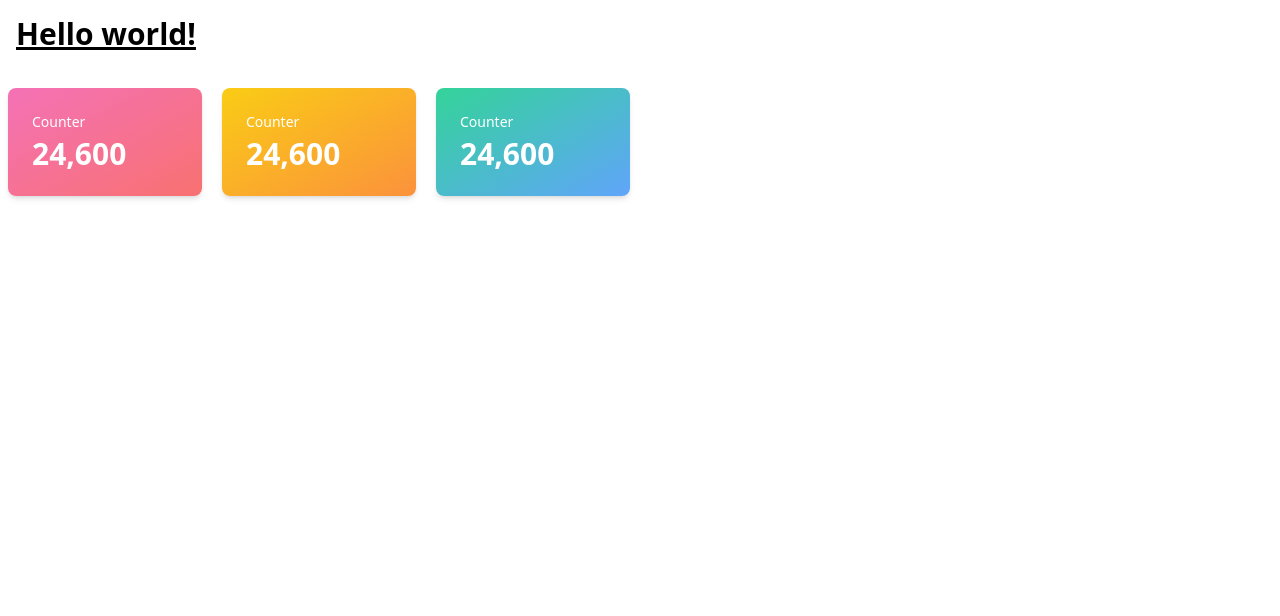
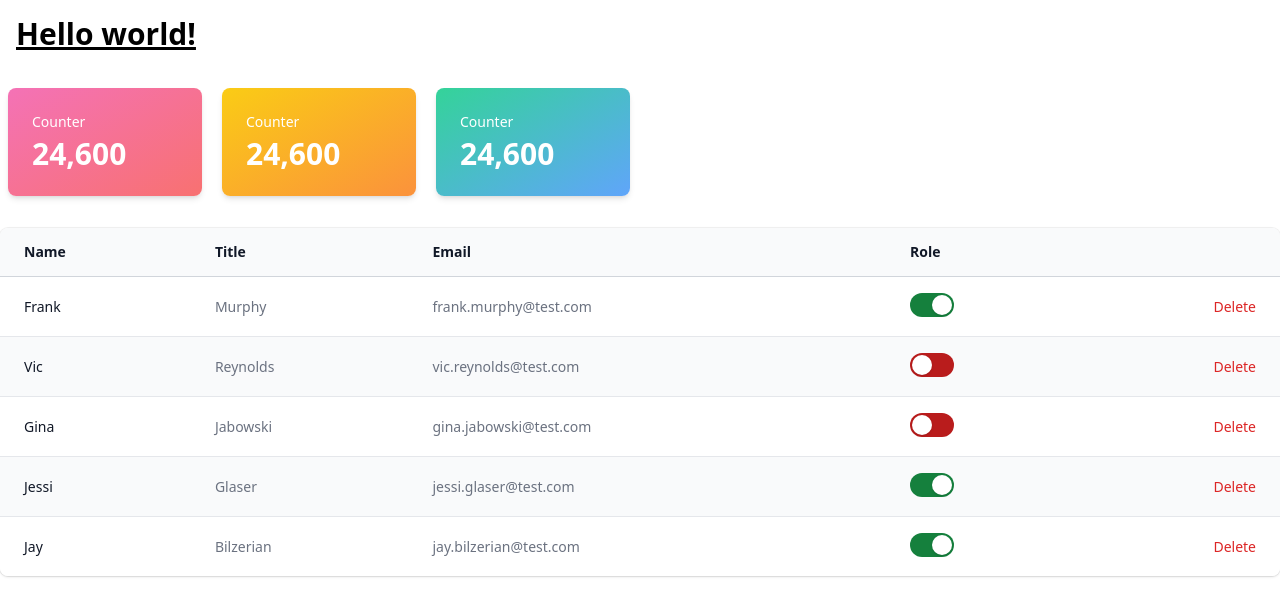
Before and after one commit to olakara/glowing-engine, a Next.js app: page / in a window 1280 px wide. Shown: the top 616 px of the page. Built offline with nearby package versions, Linux system fonts and the light colour scheme.

Commit message:
feat(user listing): adding components for user listing feature

```diff
--- /dev/null
+++ b/components/user-list/user-list.jsx
@@ -0,0 +1,54 @@
+import { useState } from 'react';
+import classNames from 'classnames';
+import UserRow from './user-row';
+
+export default function UserList(props) {
+
+   let widgetStyles = classNames({
+      'px-4 py-5 bg-gradient-to-tl shadow-md rounded-lg overflow-hidden sm:p-6': true,
+      'from-red-400 to-pink-400' : props.color === 'red',
+      'from-orange-400 to-yellow-400' : props.color === 'orange',
+      'from-blue-400 to-emerald-400' : props.color === 'blue',
+   })
+
+   const [users, setUsers] = useState([
+        { id: 1, firstName: 'Frank', lastName: 'Murphy', email: 'frank.murphy@test.com', isActive: true },
+        { id: 2, firstName: 'Vic', lastName: 'Reynolds', email: 'vic.reynolds@test.com', isActive: false },
+        { id: 3, firstName: 'Gina', lastName: 'Jabowski', email: 'gina.jabowski@test.com', isActive: false },
+        { id: 4, firstName: 'Jessi', lastName: 'Glaser', email: 'jessi.glaser@test.com', isActive: true },
+        { id: 5, firstName: 'Jay', lastName: 'Bilzerian', email: 'jay.bilzerian@test.com', isActive: true }
+    ]);
+
+
+
+ return (
+    <div className="-mx-4 mt-8 overflow-hidden shadow ring-1 ring-black ring-opacity-5 sm:-mx-6 md:mx-0 md:rounded-lg">
+            <table className="min-w-full divide-y divide-gray-300">
+              <thead className="bg-gray-50">
+                <tr>
+                  <th scope="col" className="py-3.5 pl-4 pr-3 text-left text-sm font-semibold text-gray-900 sm:pl-6">Name
+                  </th>
+                  <th scope="col"
+                    className="hidden px-3 py-3.5 text-left text-sm font-semibold text-gray-900 sm:table-cell">Title
+                  </th>
+                  <th scope="col"
+                    className="hidden px-3 py-3.5 text-left text-sm font-semibold text-gray-900 lg:table-cell">Email
+                  </th>
+                  <th scope="col" className="px-3 py-3.5 text-left text-sm font-semibold text-gray-900">Role</th>
+                  <th scope="col" className="relative py-3.5 pl-3 pr-4 sm:pr-6">
+                    <span className="sr-only">Edit</span>
+                  </th>
+                </tr>
+              </thead>
+              <tbody className="divide-y divide-gray-200 bg-white">
+
+                {users && users.map((user, index) =>
+                        <UserRow key={index} vm={user} index={index}  />
+                )}
+
+              </tbody>
+            </table>
+          </div>
+
+  )
+}
--- /dev/null
+++ b/components/user-list/user-row.jsx
@@ -0,0 +1,38 @@
+import classNames from 'classnames';
+import { useState } from 'react'
+import { Switch } from '@headlessui/react'
+
+export default function UserRow(props) {
+
+    const [enabled, setEnabled] = useState(false)
+
+    let rowStyle = classNames({
+        'bg-gray-50': props.index % 2 !== 0,
+    });
+
+    return(
+         <tr className={rowStyle}>
+            <td className="whitespace-nowrap py-4 pl-4 pr-3 text-sm font-medium text-gray-900 sm:pl-6">{props.vm.firstName}</td>
+            <td className="hidden whitespace-nowrap px-3 py-4 text-sm text-gray-500 sm:table-cell">{props.vm.lastName}</td>
+            <td className="hidden whitespace-nowrap px-3 py-4 text-sm text-gray-500 lg:table-cell">{props.vm.email}</td>
+            <td className="whitespace-nowrap px-3 py-4 text-sm text-gray-500">
+                <Switch
+                    checked={props.vm.isActive}
+                    onChange={setEnabled}
+                    className={`${props.vm.isActive ? 'bg-green-700' : 'bg-red-700'}
+                    relative inline-flex flex-shrink-0 h-6 w-11 border-2 border-transparent rounded-full cursor-pointer transition-colors ease-in-out duration-200 focus:outline-none focus:ring-2 focus:ring-offset-2 focus:ring-gray-500`}
+                >
+                    <span className="sr-only">Use setting</span>
+                    <span
+                    aria-hidden="true"
+                    className={`${props.vm.isActive ? 'translate-x-5' : 'translate-x-0'}
+                        pointer-events-none inline-block h-5 w-5 rounded-full bg-white shadow transform ring-0 transition ease-in-out duration-200`}
+                    />
+                </Switch>
+            </td>
+            <td className="whitespace-nowrap py-4 pl-3 pr-4 text-right text-sm font-medium sm:pr-6">
+                <a href="#" className="text-red-600 hover:text-red-900">Delete<span className="sr-only">{props.vm.firstName}</span></a>
+            </td>
+        </tr>
+    )
+}
--- a/package.json
+++ b/package.json
@@ -11,6 +11,7 @@
     "test": "jest --watch"
   },
   "dependencies": {
+    "@headlessui/react": "^1.6.4",
     "classnames": "^2.3.1",
     "next": "12.1.6",
     "react": "18.2.0",
--- a/pages/index.js
+++ b/pages/index.js
@@ -1,5 +1,6 @@
 import Head from 'next/head'
 import CounterWidget from '../components/dashboard/counter-widget'
+import UserList from '../components/user-list/user-list'
 
 export default function Home() {
 
@@ -20,6 +21,8 @@ export default function Home() {
         <CounterWidget vm={vm} color="orange" />
         <CounterWidget vm={vm} color="blue" />
        </dl>
+
+       <UserList></UserList>
     </>
   )
 }
```
Also changed, not shown: shared/http-gateway.js (added, +22 -0 lines), shared/observable.js (added, +28 -0 lines), 1 other file (tests, documents, lock files or other folders).
